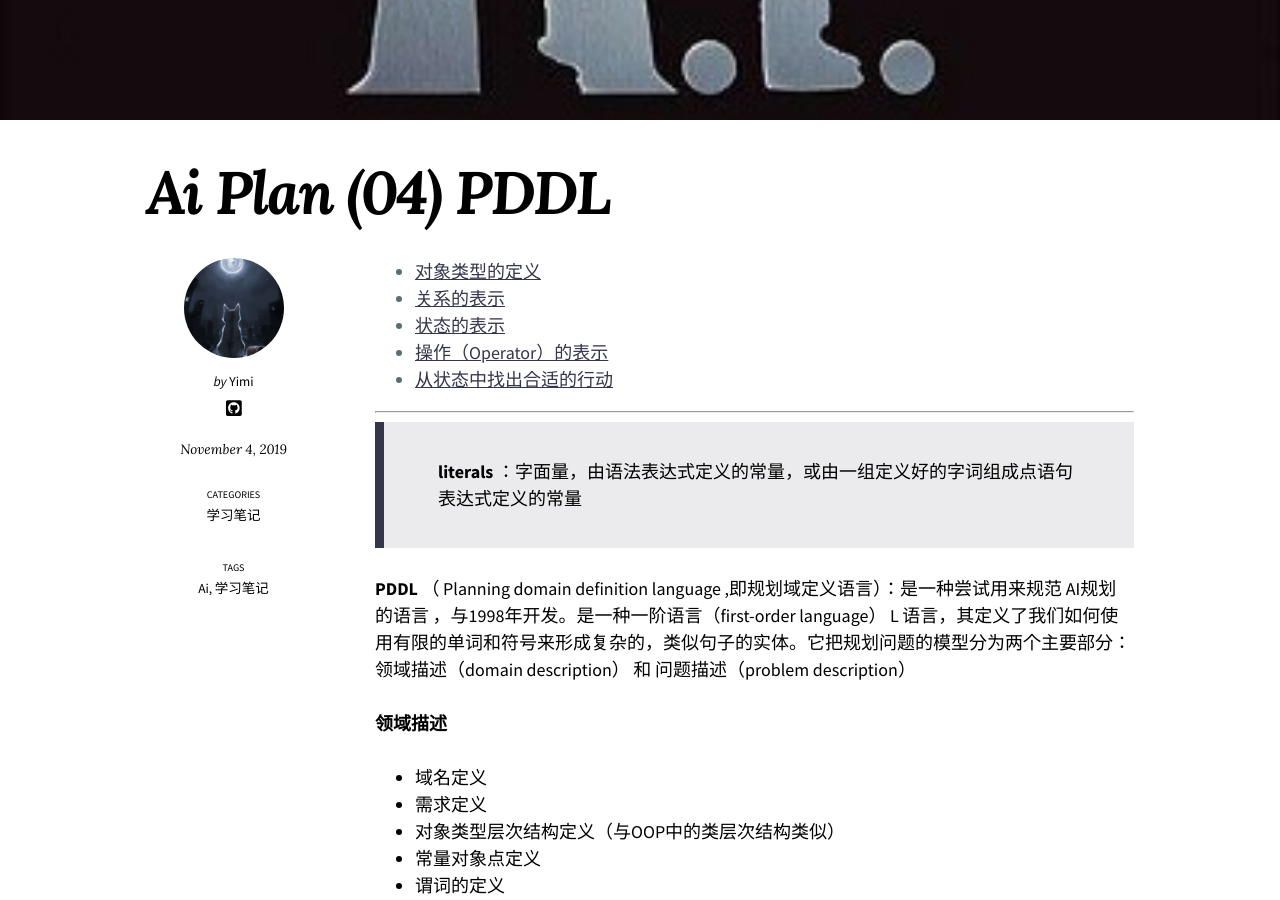
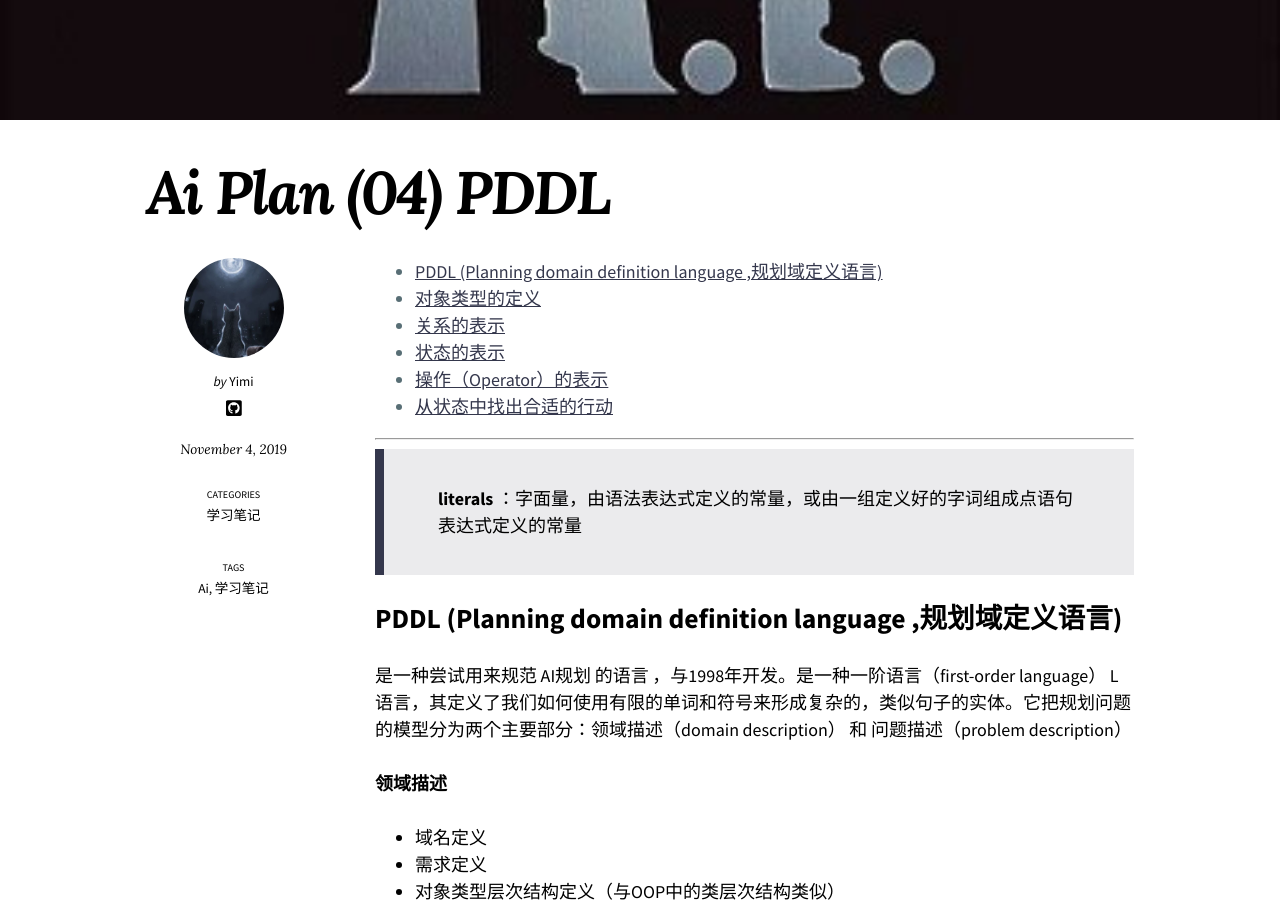
Before and after one commit to YimiCGH/YimiCGH.github.io, a Jekyll site: the page built from _posts/2019-11-04-AI-Plan-04-PDDL.md, in a window 1280 px wide and 900 px high, scrolled down 722 px. Built offline with Jekyll 4.4.1, drawn with Linux system fonts in a browser that asks for light colours; nearby versions of some CDN libraries; comment, search, counter and statistics services are not loaded; some of the changed text lies outside the part shown.

Commit message:
Update 2019-11-04-AI-Plan-04-PDDL.md

````diff
--- a/_posts/2019-11-04-AI-Plan-04-PDDL.md
+++ b/_posts/2019-11-04-AI-Plan-04-PDDL.md
@@ -10,17 +10,16 @@ categories:
 tags:
   - Ai
   - 学习笔记
-last_modified_at: 2019-11-03T04:11:00-14:00
+last_modified_at: 2019-11-05T04:10:00-23:35
 ---
-
 * 目录
 {:toc #markdown-toc}
 
 ---
-
 >**literals** ：字面量，由语法表达式定义的常量，或由一组定义好的字词组成点语句表达式定义的常量
 
-**PDDL** （ Planning domain definition language ,即规划域定义语言）：是一种尝试用来规范 AI规划 的语言 ，与1998年开发。是一种一阶语言（first-order language） L 语言，其定义了我们如何使用有限的单词和符号来形成复杂的，类似句子的实体。它把规划问题的模型分为两个主要部分：领域描述（domain description） 和 问题描述（problem description）
+## PDDL (Planning domain definition language ,规划域定义语言)
+是一种尝试用来规范 AI规划 的语言 ，与1998年开发。是一种一阶语言（first-order language） L 语言，其定义了我们如何使用有限的单词和符号来形成复杂的，类似句子的实体。它把规划问题的模型分为两个主要部分：领域描述（domain description） 和 问题描述（problem description）
 
 **领域描述**
 - 域名定义
@@ -167,7 +166,7 @@ put(k,l,c,d,p)
   - precond:belong(k,l),attached(p,l),holding(k,c),top(d,p)
   - effects:¬holding(k,c),empty(k),in(c,p),top(c,p),on(c,d),¬top(d,p)
 
-```
+```c
 ;; move a robot between two adjacent locations
 (:action move
   :parameters (?r - robot ?from ?to - location)
@@ -201,7 +200,7 @@ put(k,l,c,d,p)
 某个状态可能有许多行动，我们需要从中找出合适的行动
 那么如何找出合适的行动呢？
 
-```
+```c
 function addApplicables(A,op ,precs, σ,s)
   if precs+.isEmpty() then
     for every np in precs- do
@@ -214,6 +213,7 @@ function addApplicables(A,op ,precs, σ,s)
       if σ'.isValid() then
         addApplicables(A,op,(precs - pp),σ',s)
 ```
+
 解析该算法：
 - 参数
   - A是我们最终返回的可用行动集合，最初是空的
````
